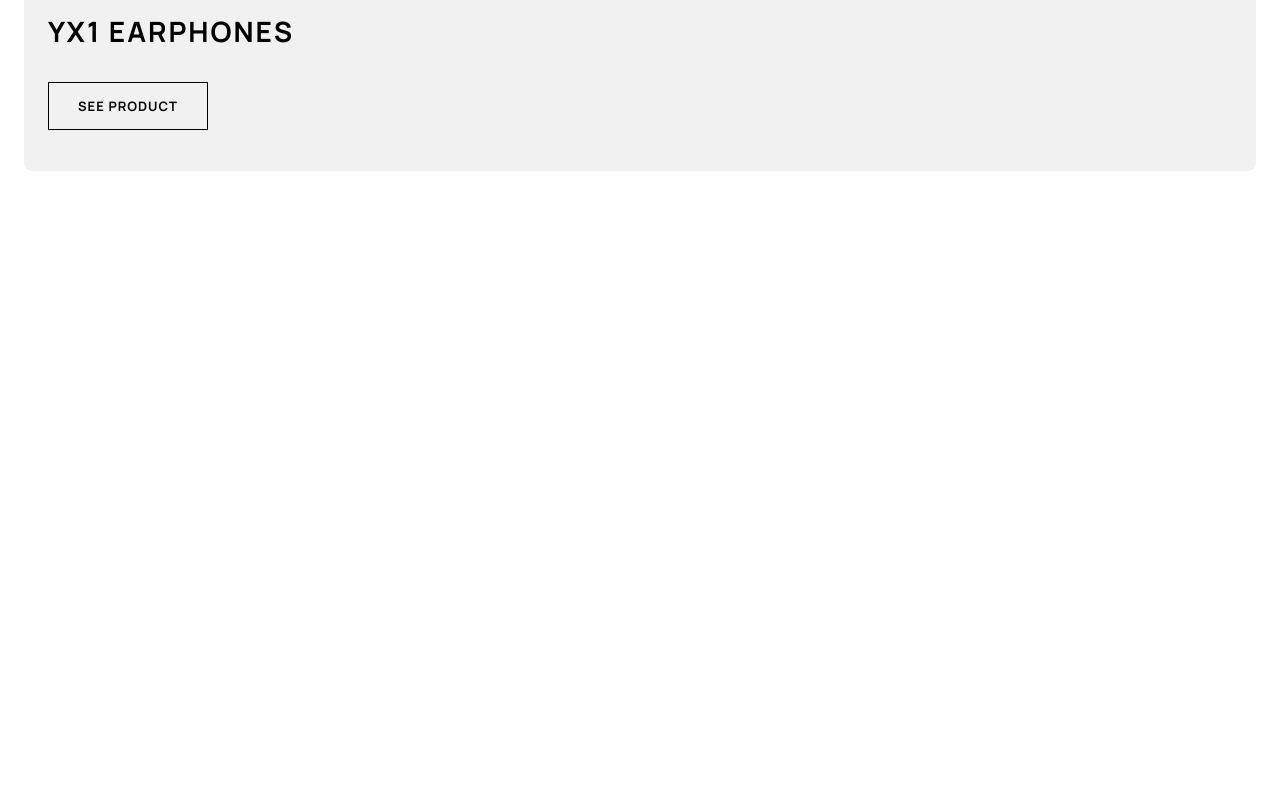
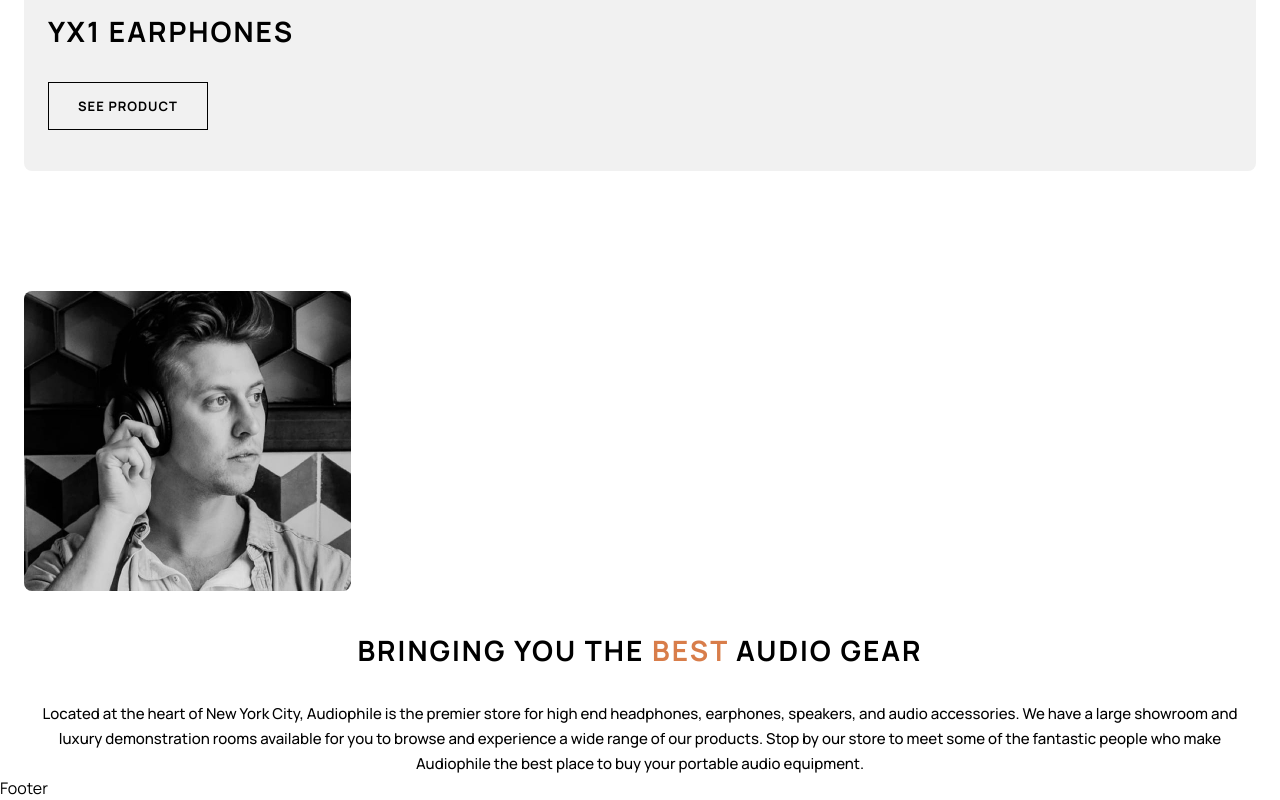
Before and after one commit to EnkiEnki77/audiophile-ecommerce, a Next.js app: page / in a window 1280 px wide. Shown: the part 2576-3376 px from the top of the page. Before the commit the page ends 2747 px from the top, so only its background shows below. Built offline with nearby package versions, Linux system fonts and the light colour scheme.

Commit message:
created BestGear component

```diff
--- /dev/null
+++ b/components/BestGear.tsx
@@ -0,0 +1,14 @@
+import React from 'react'
+import bestGear from '../public/assets/shared/mobile/image-best-gear.jpg'
+
+const BestGear = () => {
+  return (
+    <div className="px-6 ">
+        <img className=" h-[300px] rounded-lg mb-10" src={bestGear.src} alt="" />
+        <h4 className="mb-8 text-center">Bringing you the <span className="text-brown">best</span> audio gear</h4>
+        <p className="text-center">Located at the heart of New York City, Audiophile is the premier store for high end headphones, earphones, speakers, and audio accessories. We have a large showroom and luxury demonstration rooms available for you to browse and experience a wide range of our products. Stop by our store to meet some of the fantastic people who make Audiophile the best place to buy your portable audio equipment.</p>
+    </div>
+  )
+}
+
+export default BestGear
--- /dev/null
+++ b/components/Footer.tsx
@@ -0,0 +1,9 @@
+import React from 'react'
+
+const Footer = () => {
+  return (
+    <div>Footer</div>
+  )
+}
+
+export default Footer
--- a/components/ProductShowCont.tsx
+++ b/components/ProductShowCont.tsx
@@ -11,7 +11,7 @@ const ProductShowCont = () => {
         {img: yx1, path: '/category/earphones/yx1-earphones', id: "yx1 earphones"}
     ]
   return (
-    <div className="px-6 flex flex-col gap-6 mb-30">
+    <div className="px-6 flex flex-col gap-6 mb-[120px]">
         {showcase.map(item => <ProductShow img={item.img} path={item.path} id={item.id}/>)}
     </div>
   )
--- a/pages/index.tsx
+++ b/pages/index.tsx
@@ -2,9 +2,11 @@ import type { NextPage } from 'next'
 import Head from 'next/head'
 import Image from 'next/image'
 import Banner from '../components/Banner'
+import BestGear from '../components/BestGear'
 import Button from '../components/Button'
 import Categories from '../components/Categories'
 import Counter from '../components/Counter'
+import Footer from '../components/Footer'
 import FormElement from '../components/FormElement'
 import Header from '../components/Header'
 import ProductShowCont from '../components/ProductShowCont'
@@ -23,6 +25,8 @@ const Home: NextPage = () => {
       <Banner/>
       <Categories className='mb-[78px]'/>
       <ProductShowCont/>
+      <BestGear/>
+      <Footer/>
     </div>
   )
 }
```
